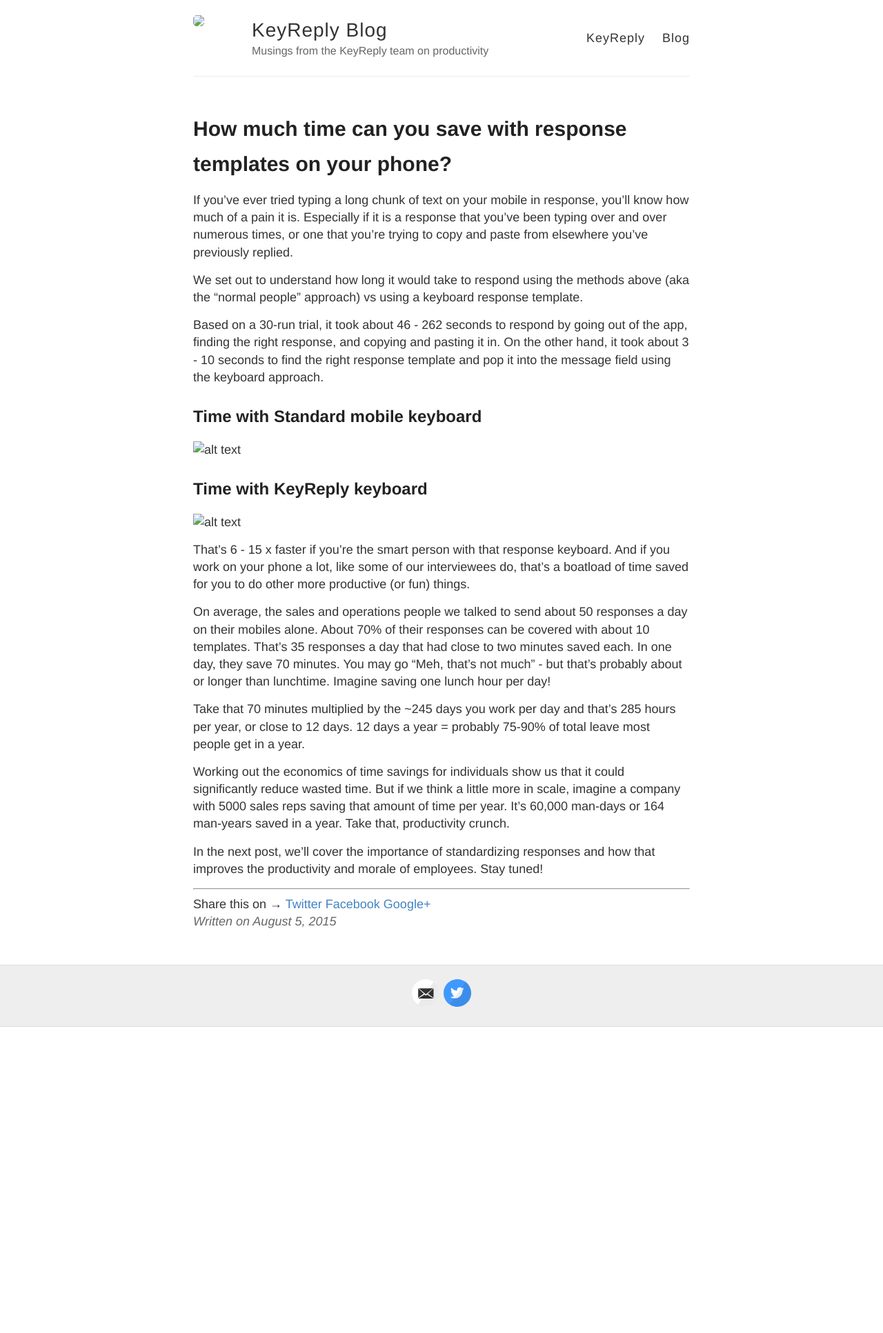
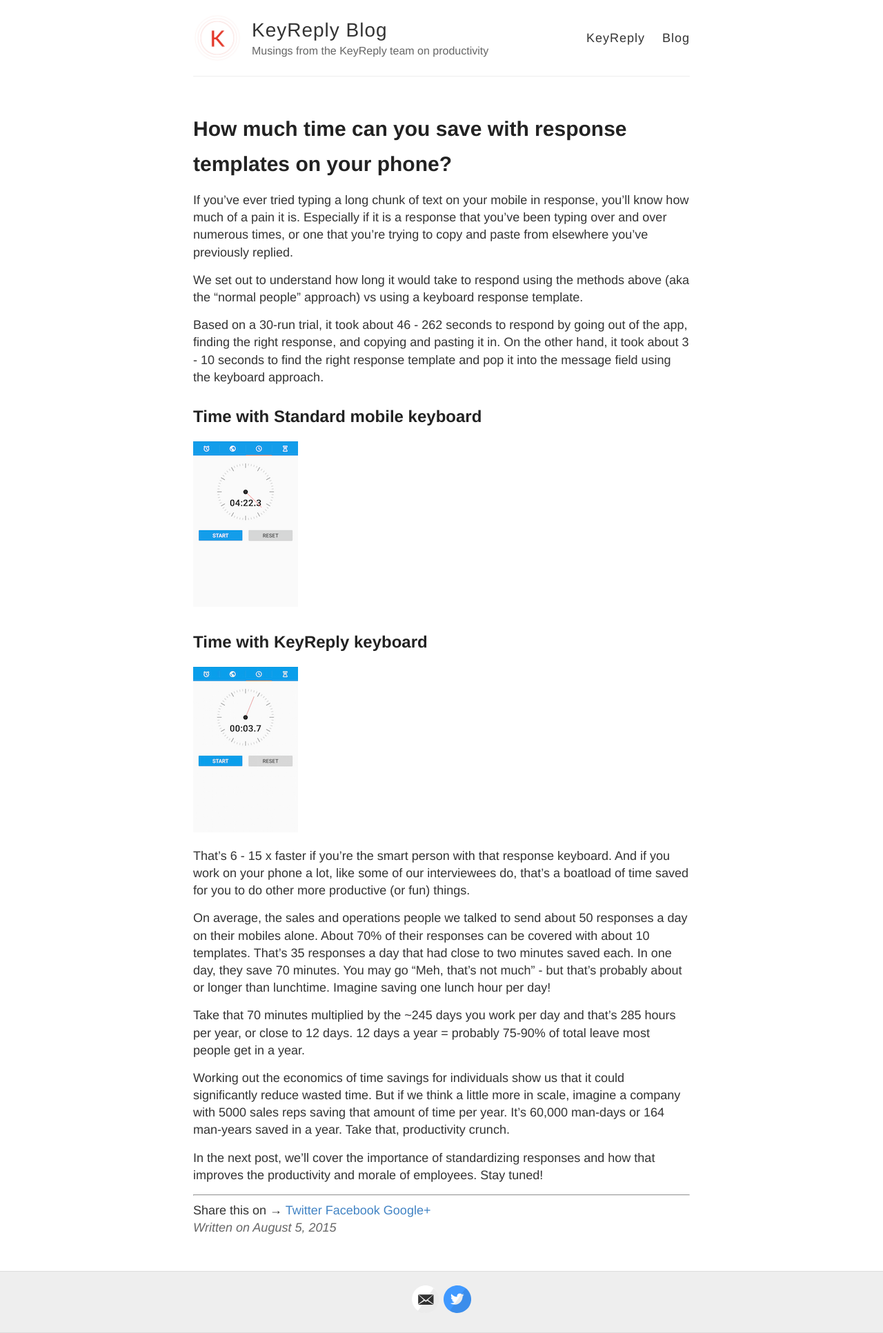
Before and after one commit to MarksCode/keyreply, a Jekyll site: the page built from _posts/2015-8-05-Time-saved-with-RTs.md, in a window 1280 px wide. Shown: the whole page at 69% size. Built offline with Jekyll 4.4.1, drawn with Linux system fonts in a browser that asks for light colours; Markdown is read by kramdown in place of the engine named in the settings; comment, search, counter and statistics services are not loaded; before the commit the page ends 1489 px from its top, so only the background shows below that.

Commit message:
fix image

```diff
--- a/_config.yml
+++ b/_config.yml
@@ -9,7 +9,7 @@
 description: Musings from the KeyReply team on productivity
 
 # URL of your avatar or profile pic (you could use your GitHub profile pic)
-avatar: http://blog.keyreply.com/images/keyreply-logo.png
+avatar: http://keyreply.com/blog/images/keyreply-logo.png
 
 #
 # Flags below are optional
@@ -41,7 +41,7 @@
 
 # Your website URL (e.g. http://barryclark.github.io or http://www.barryclark.co)
 # Used for Sitemap.xml and your RSS feed
-url: http://blog.keyreply.com
+url: http://keyreply.com/blog/
 
 # If you're hosting your site at a Project repository on GitHub pages
 # (http://yourusername.github.io/repository-name)
@@ -55,7 +55,7 @@
 
 markdown: redcarpet
 highlighter: pygments
-permalink: /:title/
+permalink: /blog/:title/
 
 # The release of Jekyll Now that you're using
 version: v1.1.0
@@ -79,7 +79,7 @@
 share: yes
 
 locale:         en_us # eg. en_us
-icon:           /images/keyreply-logo.png # /assets/img/icon.png [best 300px X 300px]
+icon:           /blog/images/keyreply-logo.png # /assets/img/icon.png [best 300px X 300px]
 author:
   facebook:     graphpaper
   twitter:      keyreply
--- a/_posts/2015-8-05-Time-saved-with-RTs.md
+++ b/_posts/2015-8-05-Time-saved-with-RTs.md
@@ -10,10 +10,10 @@
 Based on a 30-run trial, it took about 46 - 262 seconds to respond by going out of the app, finding the right response, and copying and pasting it in. On the other hand, it took about 3 - 10 seconds to find the right response template and pop it into the message field using the keyboard approach.
 
 ## Time with Standard mobile keyboard
-![alt text](/images/StandardKeyboard.png  "Standard Keyboard")
+![alt text](/blog/images/StandardKeyboard.png  "Standard Keyboard")
 
 ## Time with KeyReply keyboard
-![alt text](/images/KeyReplyKeyboard.png  "KeyReply Keyboard")
+![alt text](/blog/images/KeyReplyKeyboard.png  "KeyReply Keyboard")
 
 That's 6 - 15 x faster if you're the smart person with that response keyboard. And if you work on your phone a lot, like some of our interviewees do, that's a boatload of time saved for you to do other more productive (or fun) things.
 
```
